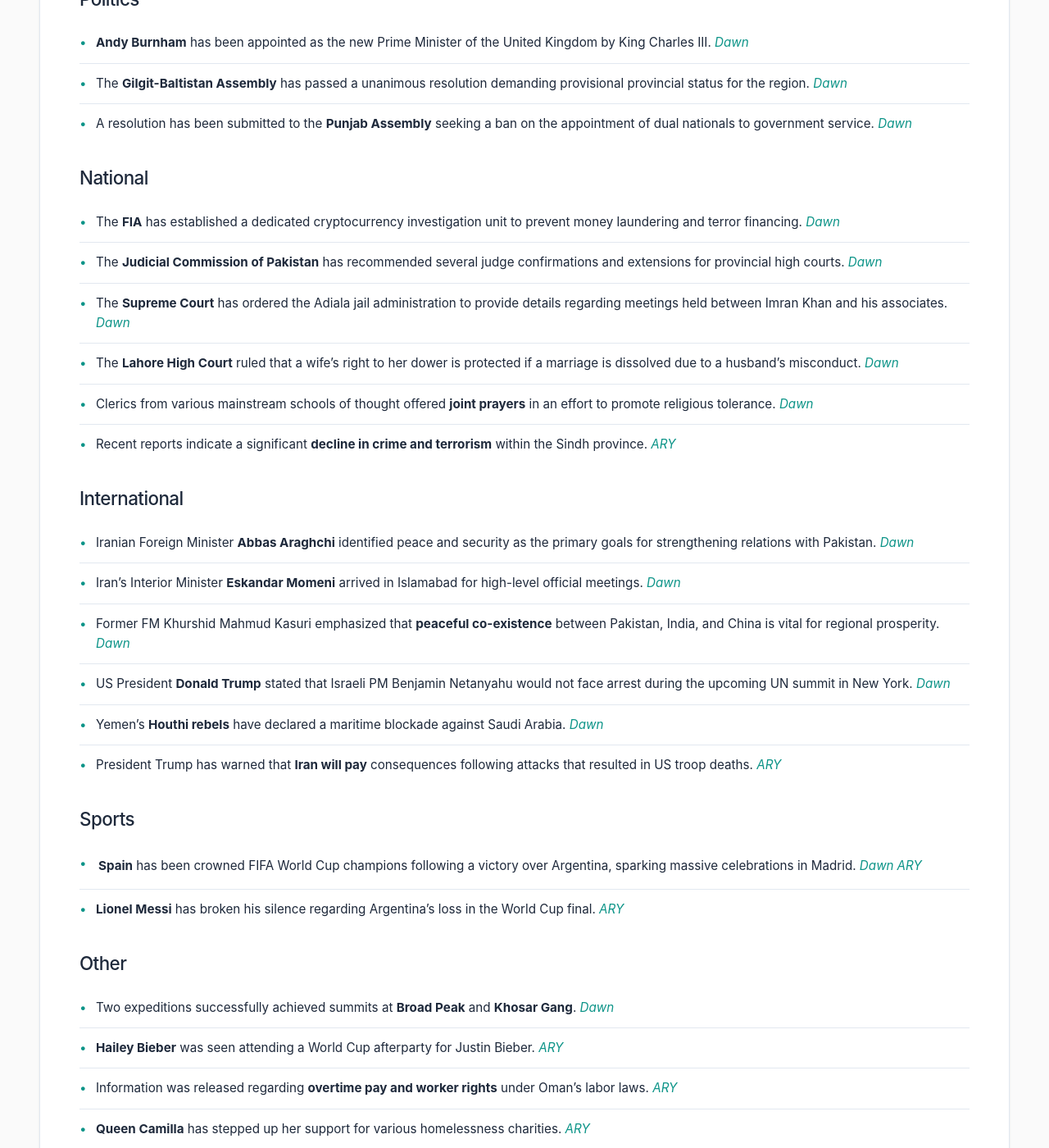
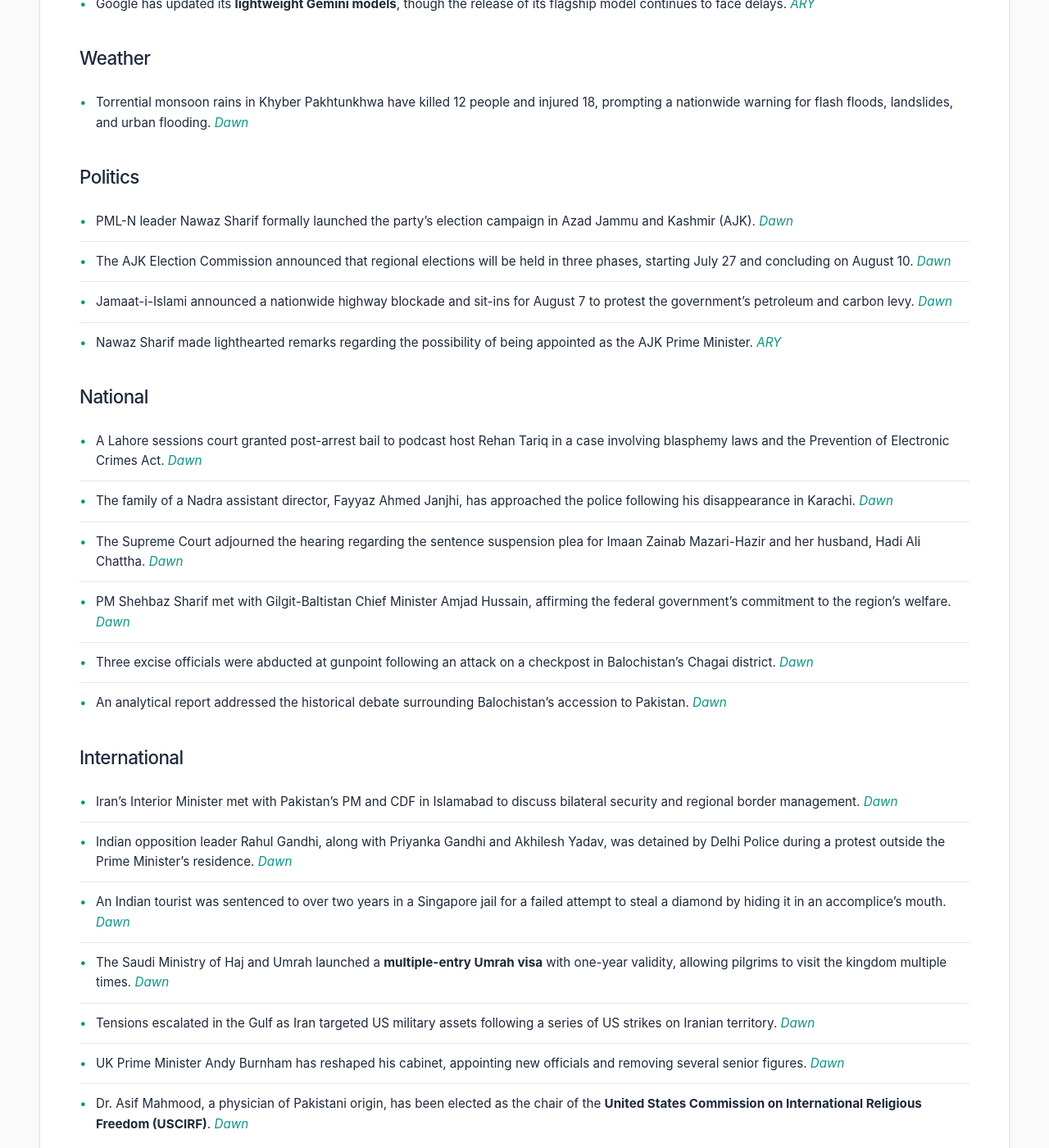
Before and after one commit to zsubzwary/news, a Jekyll site: the page built from en/index.md, in a window 1280 px wide and 1400 px high, scrolled down 766 px. Shown: the whole window at 82% size. Built offline with Jekyll 4.4.1, drawn with Linux system fonts in a browser that asks for light colours; some web fonts are replaced; comment, search, counter and statistics services are not loaded; some of the changed text lies outside the part shown.

Commit message:
DateTime; 2026-07-21T16:03:39.672Z

```diff
--- a/en/index.md
+++ b/en/index.md
@@ -4,46 +4,43 @@ title: Pakistan News Briefing
 lang: en
 ---
 
-Published at: 21-Jul-2026 09:04PKT
+Published at: 21-Jul-2026 21:03PKT
 
-Time to read: 3 mins
+Time to read: 4 mins
 
 ### Economy
-- The government has appointed **Pakistan State Oil (PSO)** as the sole importer of high-speed diesel for the upcoming fiscal year. *[Dawn](https://www.dawn.com/news/2017158/pakistan-state-oil-to-be-sole-diesel-importer-in-fy27)*
-- Petrol prices have been decreased by **Rs0.35** per litre, while high-speed diesel prices have increased by **Rs5.71** per litre. *[Dawn](https://www.dawn.com/news/2017065/govt-decreases-petrol-price-by-rs035-increases-diesel-by-rs571-per-litre)*
-- Experts suggest a need to rethink Pakistan's **Strategic Trade Policy** for 2026-31 to address long-standing structural weaknesses. *[Dawn](https://www.dawn.com/news/2017189/rethinking-trade-policy)*
+- The Pakistan Stock Exchange’s KSE-100 index made marginal gains of 0.12%, closing at 176,133.56 points amid uncertainty in global energy markets. *[Dawn](https://www.dawn.com/news/2017214/kse-100-makes-marginal-gains-as-global-energy-uncertainty-weighs-on-early-rally)*
+- US technology firm Honeywell Technologies proposed a plan to modernize and expand Pakistan’s refinery sector during a meeting with Finance Minister Muhammad Aurangzeb. *[Dawn](https://www.dawn.com/news/2017217/us-technology-firm-proposes-refinery-modernisation-plan-for-pakistan-in-meeting-with-finance-minister)*
+
+### Science & Technology
+- Prime Minister Shehbaz Sharif launched the **Prime Minister Office System (PMOS)**, an AI-based digitisation platform intended to modernize governance by replacing paper-based workflows. *[Dawn](https://www.dawn.com/news/2017285/pm-shehbaz-launches-first-ai-based-digitisation-platform-to-replace-paper-based-work-in-pmo)*
+- Google has updated its **lightweight Gemini models**, though the release of its flagship model continues to face delays. *[ARY](https://arynews.tv/google-updates-lightweight-gemini-models-but-flagship-still-delayed)*
 
 ### Weather
-- The water level in the **Chenab River** is expected to rise significantly due to heavy rainfall in Punjab and Indian-occupied Kashmir. *[Dawn](https://www.dawn.com/news/2017067/chenab-water-level-likely-to-surge-following-ongoing-rains-in-indian-occupied-kashmir-punjab)*
+- Torrential monsoon rains in Khyber Pakhtunkhwa have killed 12 people and injured 18, prompting a nationwide warning for flash floods, landslides, and urban flooding. *[Dawn](https://www.dawn.com/news/2017248/monsoon-rains-kill-12-in-kp-in-past-3-days-nationwide-flood-warning-issued)*
 
 ### Politics
-- **Andy Burnham** has been appointed as the new Prime Minister of the United Kingdom by King Charles III. *[Dawn](https://www.dawn.com/news/2017007/andy-burnham-becomes-uk-pm-says-britain-needs-to-regain-stability)*
-- The **Gilgit-Baltistan Assembly** has passed a unanimous resolution demanding provisional provincial status for the region. *[Dawn](https://www.dawn.com/news/2017192/gb-assemblys-demand)*
-- A resolution has been submitted to the **Punjab Assembly** seeking a ban on the appointment of dual nationals to government service. *[Dawn](https://www.dawn.com/news/2017045/pml-n-mpa-seeks-ban-on-appointment-of-dual-nationals-to-government-service)*
+- PML-N leader Nawaz Sharif formally launched the party's election campaign in Azad Jammu and Kashmir (AJK). *[Dawn](https://www.dawn.com/news/2017265/pml-n-supremo-nawaz-kicks-off-partys-election-campaign-in-ajk)*
+- The AJK Election Commission announced that regional elections will be held in three phases, starting July 27 and concluding on August 10. *[Dawn](https://www.dawn.com/news/2017254/ajk-election-commissioner-says-polls-to-be-held-in-three-phases-beginning-july-27)*
+- Jamaat-i-Islami announced a nationwide highway blockade and sit-ins for August 7 to protest the government's petroleum and carbon levy. *[Dawn](https://www.dawn.com/news/2017280/jamaat-i-islami-announces-nationwide-road-blockade-against-petroleum-levy)*
+- Nawaz Sharif made lighthearted remarks regarding the possibility of being appointed as the AJK Prime Minister. *[ARY](https://arynews.tv/nawaz-sharif-jokes-about-becoming-ajk-pm)*
 
 ### National
-- The **FIA** has established a dedicated cryptocurrency investigation unit to prevent money laundering and terror financing. *[Dawn](https://www.dawn.com/news/2017177/fia-sets-up-cryptocurrency-investigation-unit)*
-- The **Judicial Commission of Pakistan** has recommended several judge confirmations and extensions for provincial high courts. *[Dawn](https://www.dawn.com/news/2017148/judicial-commission-of-pakistan-suggests-judges-for-high-court-slots)*
-- The **Supreme Court** has ordered the Adiala jail administration to provide details regarding meetings held between Imran Khan and his associates. *[Dawn](https://www.dawn.com/news/2017174/supreme-court-seeks-details-of-imrans-jail-meetings)*
-- The **Lahore High Court** ruled that a wife's right to her dower is protected if a marriage is dissolved due to a husband's misconduct. *[Dawn](https://www.dawn.com/news/2017050/wifes-right-to-dower-remains-protected-if-marriage-is-dissolved-due-to-husbands-misconduct-lhc)*
-- Clerics from various mainstream schools of thought offered **joint prayers** in an effort to promote religious tolerance. *[Dawn](https://www.dawn.com/news/2017171/clerics-from-different-sects-offer-joint-prayers)*
-- Recent reports indicate a significant **decline in crime and terrorism** within the Sindh province. *[ARY](https://arynews.tv/crime-and-terrorism-in-sindh-see-major-decline)*
+- A Lahore sessions court granted post-arrest bail to podcast host Rehan Tariq in a case involving blasphemy laws and the Prevention of Electronic Crimes Act. *[Dawn](https://www.dawn.com/news/2017270/court-grants-post-arrest-bail-to-podcast-host-rehan-tariq-in-blasphemy-case)*
+- The family of a Nadra assistant director, Fayyaz Ahmed Janjhi, has approached the police following his disappearance in Karachi. *[Dawn](https://www.dawn.com/news/2017263/nadra-official-goes-missing-in-karachi-family-approaches-police-for-his-recovery)*
+- The Supreme Court adjourned the hearing regarding the sentence suspension plea for Imaan Zainab Mazari-Hazir and her husband, Hadi Ali Chattha. *[Dawn](https://www.dawn.com/news/2017251/sc-adjourns-hearing-on-imaan-hadis-plea-against-ihc-decision-on-sentence-suspension)*
+- PM Shehbaz Sharif met with Gilgit-Baltistan Chief Minister Amjad Hussain, affirming the federal government's commitment to the region's welfare. *[Dawn](https://www.dawn.com/news/2017241/centre-committed-to-working-closely-with-gb-government-pm-tells-cm-amjad-hussain)*
+- Three excise officials were abducted at gunpoint following an attack on a checkpost in Balochistan's Chagai district. *[Dawn](https://www.dawn.com/news/2017233/3-excise-officials-kidnapped-after-attack-on-checkpost-in-balochistans-chagai-police-sources)*
+- An analytical report addressed the historical debate surrounding Balochistan's accession to Pakistan. *[Dawn](https://www.dawn.com/news/2017250/setting-the-record-straight-on-balochistans-accession-and-charting-a-path-for-its-future)*
 
 ### International
-- Iranian Foreign Minister **Abbas Araghchi** identified peace and security as the primary goals for strengthening relations with Pakistan. *[Dawn](https://www.dawn.com/news/2017147/araghchi-identifies-peace-security-as-key-goals-in-relations-with-islamabad)*
-- Iran's Interior Minister **Eskandar Momeni** arrived in Islamabad for high-level official meetings. *[Dawn](https://www.dawn.com/news/2017051/irans-interior-minister-eskandar-momeni-arrives-in-pakistan)*
-- Former FM Khurshid Mahmud Kasuri emphasized that **peaceful co-existence** between Pakistan, India, and China is vital for regional prosperity. *[Dawn](https://www.dawn.com/news/2017164/better-ties-vital-for-pak-india-china-prosperity-ex-fm-khurshid-mahmud-kasuri)*
-- US President **Donald Trump** stated that Israeli PM Benjamin Netanyahu would not face arrest during the upcoming UN summit in New York. *[Dawn](https://www.dawn.com/news/2017066/trump-dismisses-ny-mayor-mamdanis-threat-to-arrest-netanyahu)*
-- Yemen's **Houthi rebels** have declared a maritime blockade against Saudi Arabia. *[Dawn](https://www.dawn.com/news/2016977/yemens-houthis-declare-maritime-blockade-of-saudi-arabia)*
-- President Trump has warned that **Iran will pay** consequences following attacks that resulted in US troop deaths. *[ARY](https://arynews.tv/new-strikes-as-trump-warns-iran-will-pay-for-us-troop-deaths)*
-
-### Sports
-- **Spain** has been crowned FIFA World Cup champions following a victory over Argentina, sparking massive celebrations in Madrid. *[Dawn](https://www.dawn.com/news/2017043/fifa-world-cup-heroes-spain-return-home-ahead-of-victory-parade)* | *[ARY](https://arynews.tv/spain-gives-royal-welcome-to-world-cup-champions)*
-- **Lionel Messi** has broken his silence regarding Argentina's loss in the World Cup final. *[ARY](https://arynews.tv/lionel-messi-breaks-silence-on-argentinas-world-cup-final-loss)*
+- Iran’s Interior Minister met with Pakistan's PM and CDF in Islamabad to discuss bilateral security and regional border management. *[Dawn](https://www.dawn.com/news/2017273/iranian-interior-minister-meets-pm-shehbaz-cdf-munir-in-islamabad)*
+- Indian opposition leader Rahul Gandhi, along with Priyanka Gandhi and Akhilesh Yadav, was detained by Delhi Police during a protest outside the Prime Minister's residence. *[Dawn](https://www.dawn.com/news/2017219/indian-opposition-leader-gandhi-arrested-outside-pm-modis-delhi-residence-amid-mass-protest)*
+- An Indian tourist was sentenced to over two years in a Singapore jail for a failed attempt to steal a diamond by hiding it in an accomplice's mouth. *[Dawn](https://www.dawn.com/news/2017279/diamond-smile-singapore-jails-indian-man-for-gem-in-mouth-theft)*
+- The Saudi Ministry of Haj and Umrah launched a **multiple-entry Umrah visa** with one-year validity, allowing pilgrims to visit the kingdom multiple times. *[Dawn](https://www.dawn.com/news/2017249/saudi-govt-launches-multiple-entry-umrah-visa-with-one-year-validity)*
+- Tensions escalated in the Gulf as Iran targeted US military assets following a series of US strikes on Iranian territory. *[Dawn](https://www.dawn.com/news/2017211/iran-targets-american-military-assets-in-gulf-warns-of-more-attacks-as-us-strikes-iran-for-10th-consecutive-day)*
+- UK Prime Minister Andy Burnham has reshaped his cabinet, appointing new officials and removing several senior figures. *[Dawn](https://www.dawn.com/news/2017300/who-is-who-in-uk-pm-andy-burnhams-new-cabinet)*
+- Dr. Asif Mahmood, a physician of Pakistani origin, has been elected as the chair of the **United States Commission on International Religious Freedom (USCIRF)**. *[Dawn](https://www.dawn.com/news/2017231/pakistan-origin-physician-asif-mahmood-elected-chair-of-us-commission-on-religious-freedom)*
 
 ### Other
-- Two expeditions successfully achieved summits at **Broad Peak** and **Khosar Gang**. *[Dawn](https://www.dawn.com/news/2017149/two-expeditions-succeed-in-summit-bids)*
-- **Hailey Bieber** was seen attending a World Cup afterparty for Justin Bieber. *[ARY](https://arynews.tv/hailey-bieber-slays-in-scarlet-dress-for-justins-world-cup-afterparty)*
-- Information was released regarding **overtime pay and worker rights** under Oman's labor laws. *[ARY](https://arynews.tv/overtime-pay-and-rights-under-omans-labor-law-what-workers-need-to-know)*
-- **Queen Camilla** has stepped up her support for various homelessness charities. *[ARY](https://arynews.tv/queen-camilla-steps-up-support-for-homelessness-charities-alongside-prince-williams-initiative)*
-- Entertainment updates include **Rachel Zegler** and **Penn Badgley** attending an Ariana Grande concert. *[ARY](https://arynews.tv/rachel-zegler-joins-penn-badgley-at-ariana-grande-concert)*
+- Actress Kaylee Hottle, known for her roles in the *Godzilla* film franchise, has passed away at the age of 18 following a car accident. *[ARY](https://arynews.tv/godzilla-vs-kong-star-kaylee-hottle-dead-at-18-after-car-crash)*
```
